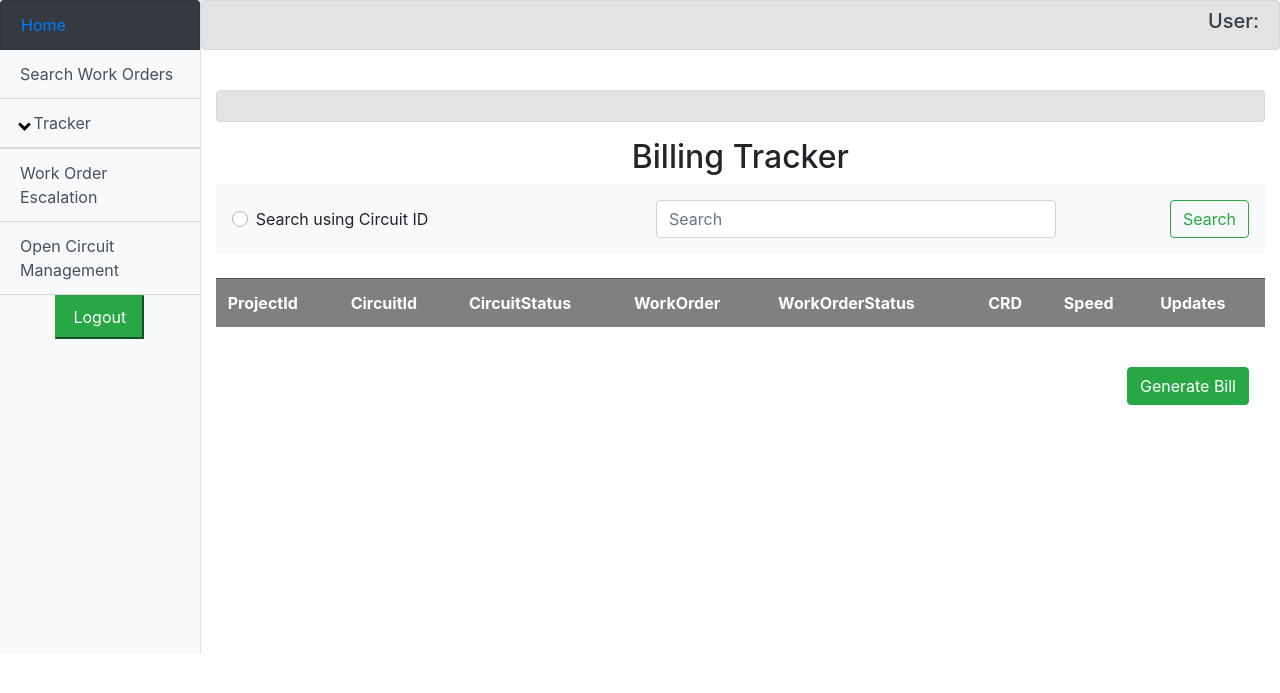
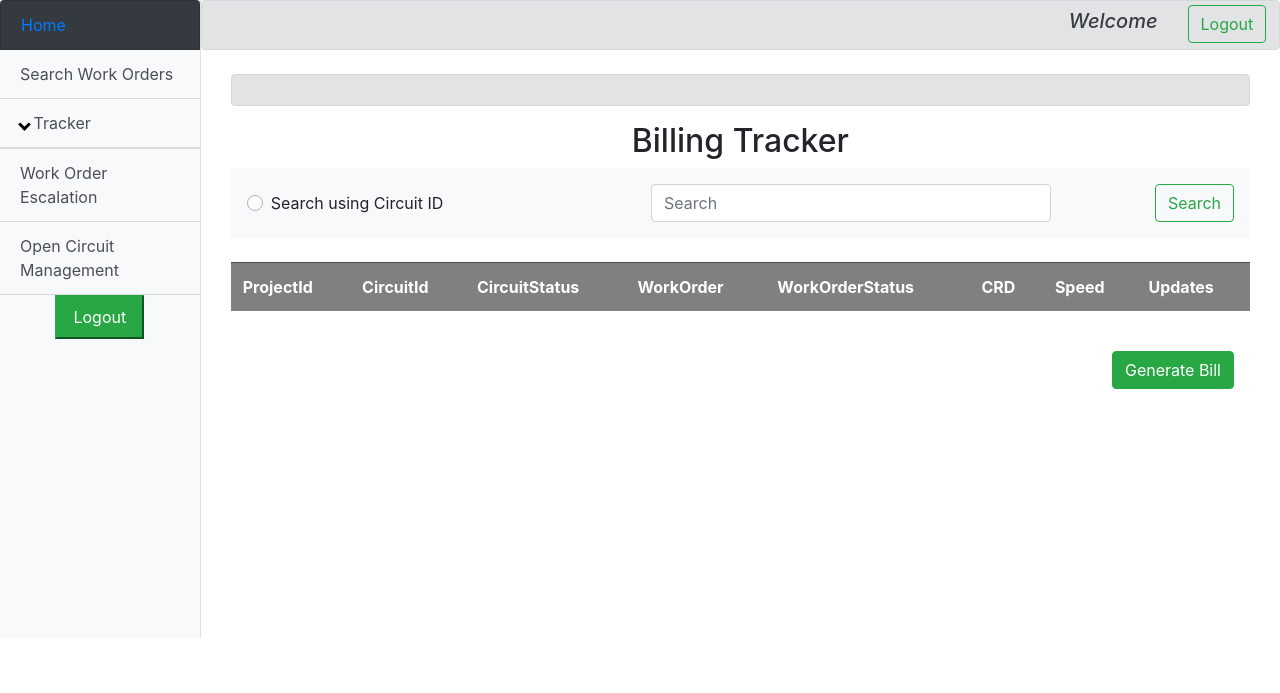
Before and after one commit to itisvivek/SOW4, a Django app: page /Home/BillingTracker in a window 1280 px wide. Shown: the top 693 px of the page. Run offline with Django 3.2, Linux system fonts and the light colour scheme; lists and menus that the app fills with data are empty; parts of the project's set-up code (start-up, migrations or seed data) failed here and were passed over; some libraries are stand-ins or nearby versions.

Commit message:
welcome user and logout

```diff
--- a/Django-master/mysite/Home/templates/Base.html
+++ b/Django-master/mysite/Home/templates/Base.html
@@ -28,13 +28,10 @@
         {% block css%}
         {% endblock %}
     </style>
-
-    {% block script %}
-    {% endblock %}
     <!-- Bootstrap CSS -->
     <link rel="stylesheet" href="https://stackpath.bootstrapcdn.com/bootstrap/4.4.1/css/bootstrap.min.css"
           integrity="sha384-Vkoo8x4CGsO3+Hhxv8T/Q5PaXtkKtu6ug5TOeNV6gBiFeWPGFN9MuhOf23Q9Ifjh" crossorigin="anonymous">
-    <!-- Optional JavaScript -->
+
     <!-- jQuery first, then Popper.js, then Bootstrap JS -->
     <script src="https://code.jquery.com/jquery-3.4.1.slim.min.js"
             integrity="sha384-J6qa4849blE2+poT4WnyKhv5vZF5SrPo0iEjwBvKU7imGFAV0wwj1yYfoRSJoZ+n"
@@ -55,7 +52,7 @@
 
     <!-- Sidebar -->
 
-    <div class="bg-light border-right col-xl-2.8 " id="sidebar-wrapper">
+    <div class="bg-light border-right  " id="sidebar-wrapper">
         <a href="/Home" class="list-group-item list-group-item-action bg-dark text-primary sidebar-heading">Home</a>
         <div class="list-group list-group-flush ">
             <a href="/Home/SearchWo" class="list-group-item list-group-item-action bg-light">Search Work Orders</a>
@@ -88,23 +85,32 @@
 
     <!-- Page Content -->
     <div class="container">
-        <div class="row">
-            <div class="container alert alert-secondary py-2" role="alert">
-                <h5 class =" "style="text-align:right"> User: {{ Username }} </h5>
+        <div class="row alert alert-secondary py-0">
+            <div class="col-xl-11 ">
+                <h5 class="text-capitalize font-italic text-right py-2"> Welcome {{ Username }} </h5>
+            </div>
+            <div class="col-xl-1 py-1">
+                <form method="POST">{% csrf_token %}
+                    <button class="btn btn-outline-success "value="submit" name="Logout">Logout</button>
+                </form>
+            </div>
+
         </div>
             <div class="container">
                 <h1 class="mt-4"></h1>
                 {% block content %}
                 {% endblock %}
             </div>
-        </div>
+
     </div>
     <!-- /#page-content-wrapper -->
 
 </div>
 <!-- /#wrapper -->
 
-
+    <!-- Optional JavaScript -->
+    {% block script %}
+    {% endblock %}
     <!-- Menu Toggle Script -->
     <script>
         $("#menu-toggle").click(function (e) {
```
Also changed, not shown: Django-master/mysite/db.sqlite3. Lines whose indentation alone changed are shown as unchanged.
